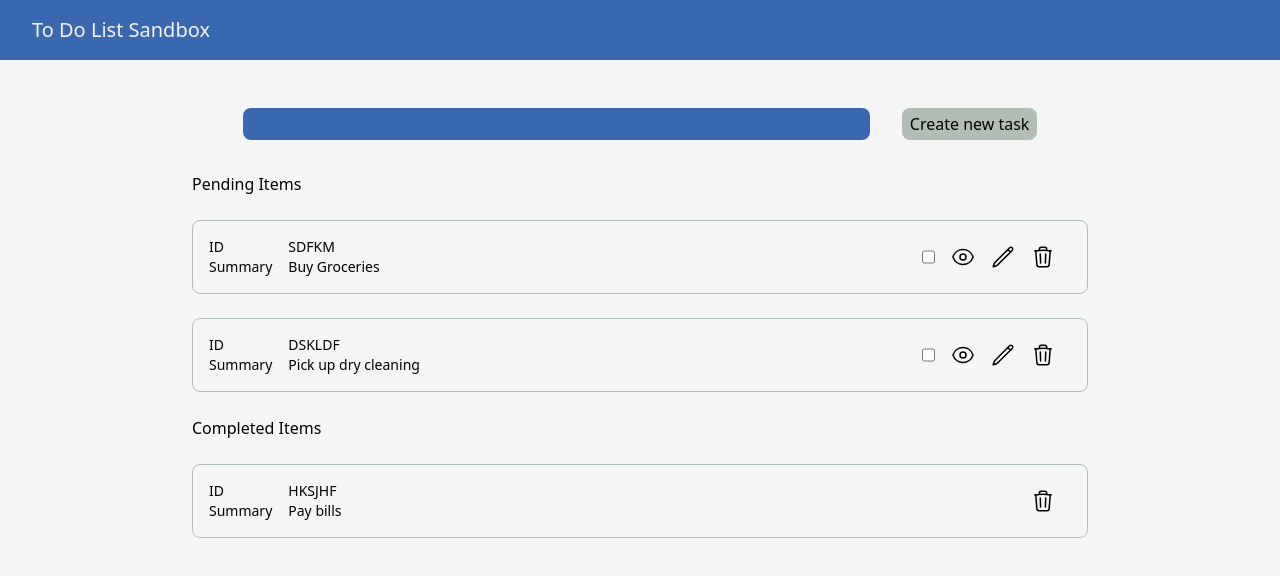
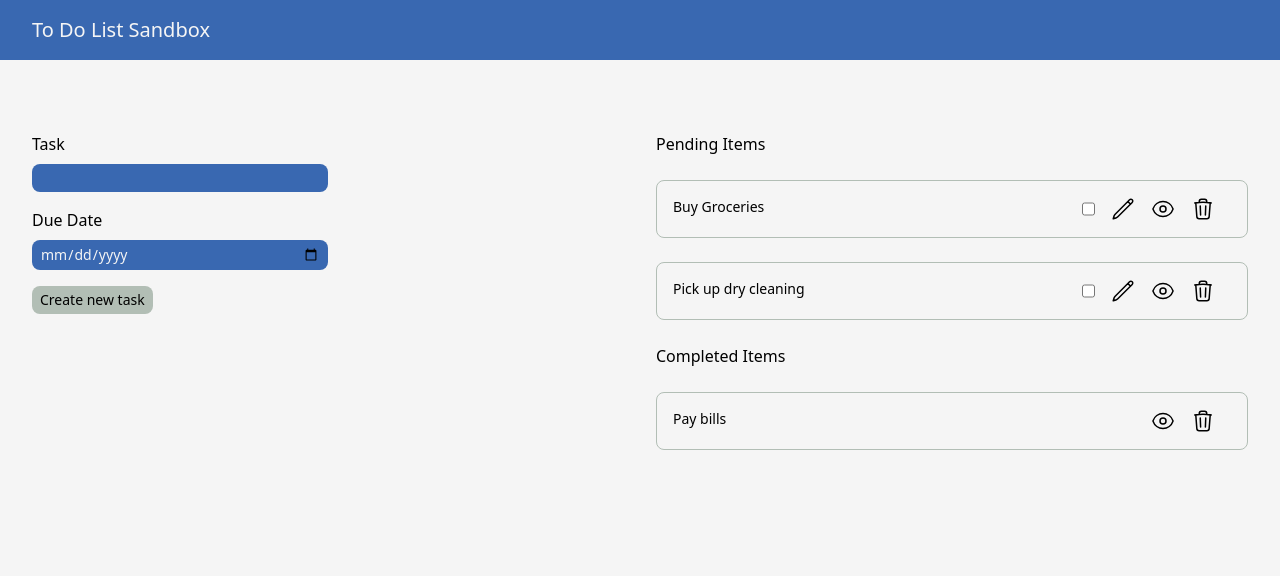
Before and after one commit to faizbasir/FE-to-do-list, a React app: page / in a window 1280 px wide. Shown: the top 576 px of the page. Built offline with nearby package versions, Linux system fonts and the light colour scheme.

Commit message:
completed create, read and delete function

```diff
--- a/src/App.tsx
+++ b/src/App.tsx
@@ -8,8 +8,10 @@ const App = () => {
   return (
     <>
       <Header />
-      <Form />
-      <TaskList />
+      <div className="flex flex-row px-4">
+        <Form />
+        <TaskList />
+      </div>
     </>
   );
 };
--- a/src/components/UI/content/input/Form.tsx
+++ b/src/components/UI/content/input/Form.tsx
@@ -1,23 +1,58 @@
-import React, { SyntheticEvent } from "react";
+import React, { useState } from "react";
+import { useAppDispatch } from "../../../store/store";
+import { addTask } from "../../../store/todoSlice";
+import shortid from "shortid";
 
 const Form = () => {
-  const submitHandler = (e: SyntheticEvent) => {
+  const [task, setTask] = useState("");
+  const [date, setDate] = useState("");
+
+  const dispatch = useAppDispatch();
+
+  const submitHandler = (e: React.SyntheticEvent) => {
     e.preventDefault();
+    dispatch(
+      addTask({
+        id: shortid.generate(),
+        completed: false,
+        dueDate: date,
+        summary: task,
+      })
+    );
+    setTask("");
+    setDate("");
+  };
+
+  const changeHandler = (e: React.ChangeEvent<HTMLInputElement>) => {
+    setTask(e.currentTarget.value);
+  };
+
+  const dateChangeHandler = (e: React.ChangeEvent<HTMLInputElement>) => {
+    setDate(e.currentTarget.value);
   };
 
   return (
     <>
       <form
         onSubmit={submitHandler}
-        className="mt-12 w-[70%] mx-auto flex justify-center"
+        className="mt-12 w-[50%] p-4 flex flex-col"
       >
+        <p className=" mt-2">Task</p>
         <input
           type="text"
-          className="bg-secondary px-2 py-1 rounded-lg w-[70%] text-primary mr-8"
+          className="bg-secondary px-2 py-1 rounded-lg text-primary w-[50%] mt-2 text-sm"
+          onChange={changeHandler}
+          value={task}
+        />
+        <p className=" mt-4">Due Date</p>
+        <input
+          type="date"
+          className="bg-secondary px-2 py-1 rounded-lg text-primary w-[50%] mt-2 text-sm"
+          onChange={dateChangeHandler}
         />
         <button
           type="submit"
-          className="bg-gray px-2 py-1 rounded-lg hover:bg-darkgray"
+          className="bg-gray px-2 py-1 rounded-lg hover:bg-darkgray w-fit mt-4 text-sm"
         >
           Create new task
         </button>
--- a/src/components/UI/content/tasks/TaskItem.tsx
+++ b/src/components/UI/content/tasks/TaskItem.tsx
@@ -1,35 +1,60 @@
-import React from "react";
+import React, { useState } from "react";
 import { PencilIcon, TrashIcon, EyeIcon } from "@heroicons/react/24/outline";
+import { useAppDispatch } from "../../../store/store";
+import { deleteTask } from "../../../store/todoSlice";
+import ViewModal from "../../modal/ViewModal";
 
 interface Props {
   id: string;
   summary: string;
   completed: boolean;
+  dueDate: string;
 }
 
 const TaskItem = (props: Props) => {
+  const dispatch = useAppDispatch();
+  const [showViewModal, setShowViewModal] = useState(false);
+
+  const deleteHandler = () => {
+    dispatch(deleteTask(props.id));
+  };
+
+  const editHandler = () => {};
+
+  const viewHandler = () => {
+    setShowViewModal(!showViewModal);
+  };
+
   return (
     <>
+      {showViewModal && (
+        <ViewModal
+          header={"Header here"}
+          id={props.id}
+          summary={props.summary}
+          completed={props.completed}
+          dueDate={props.dueDate}
+          onCancel={viewHandler}
+        />
+      )}
       <div className="flex flex-row justify-between my-6 border border-1 border-gray rounded-lg p-4">
-        <div className="flex flex-row">
-          <div className="mr-4">
-            <p className="text-sm">ID</p>
-            <p className="text-sm">Summary</p>
-          </div>
-          <div>
-            <p className="text-sm">{props.id}</p>
-            <p className="text-sm">{props.summary}</p>
-          </div>
-        </div>
+        <p className="text-sm">{props.summary}</p>
         <div className="flex flex-row items-center">
           {props.completed === false && (
             <>
               <input type="checkbox" className="h-6 mr-4" />
-              <EyeIcon className="h-6 mr-4" />
-              <PencilIcon className="h-6 mr-4" />
+
+              <PencilIcon
+                className="h-6 mr-4 cursor-pointer"
+                onClick={editHandler}
+              />
             </>
           )}
-          <TrashIcon className="h-6 mr-4" />
+          <EyeIcon className="h-6 mr-4 cursor-pointer" onClick={viewHandler} />
+          <TrashIcon
+            className="h-6 mr-4 cursor-pointer"
+            onClick={deleteHandler}
+          />
         </div>
       </div>
     </>
--- a/src/components/UI/content/tasks/TaskList.tsx
+++ b/src/components/UI/content/tasks/TaskList.tsx
@@ -11,14 +11,15 @@ const TaskList = () => {
 
   return (
     <>
-      <div className="w-[70%] mx-auto my-8">
-        <p>Pending Items</p>
+      <div className="p-4 w-[50%] my-12">
+        <p className="mt-2">Pending Items</p>
         {pendingItems.map((task) => (
           <TaskItem
             id={task.id}
             summary={task.summary}
             completed={task.completed}
             key={task.id}
+            dueDate={task.dueDate}
           />
         ))}
         <p>Completed Items</p>
@@ -28,6 +29,7 @@ const TaskList = () => {
             summary={task.summary}
             completed={task.completed}
             key={task.id}
+            dueDate={task.dueDate}
           />
         ))}
       </div>
--- /dev/null
+++ b/src/components/UI/modal/Modal.tsx
@@ -0,0 +1,25 @@
+import React, { ReactNode } from "react";
+
+interface Props {
+  footer: ReactNode;
+  header: string;
+  content: string;
+}
+
+const Modal = (props: Props) => {
+  return (
+    <>
+      <div className="fixed inset-0 backdrop-blur-sm">
+        <div className="bg-secondary w-[60%] mx-auto mt-24 rounded-lg">
+          <header className="text-primary text-center py-4">
+            {props.header}
+          </header>
+          <div className="text-primary text-center py-4">{props.content}</div>
+          <footer>{props.footer}</footer>
+        </div>
+      </div>
+    </>
+  );
+};
+
+export default Modal;
--- /dev/null
+++ b/src/components/UI/modal/ViewModal.tsx
@@ -0,0 +1,51 @@
+import React from "react";
+
+interface Props {
+  header: string;
+  id: string;
+  summary: string;
+  completed: boolean;
+  dueDate: string;
+  onCancel: () => void;
+}
+
+const ViewModal = (props: Props) => {
+  return (
+    <>
+      <div className="fixed inset-0 backdrop-blur-sm">
+        <div className="bg-secondary w-[30%] mx-auto mt-24 rounded-lg">
+          <header className="text-primary text-center pt-4">
+            {props.header}
+          </header>
+          <div className="flex flex-row justify-center mt-4">
+            <div className="w-fit mx-4">
+              <p className="text-primary text-sm mt-2">ID</p>
+              <p className="text-primary text-sm mt-2">Summary</p>
+              <p className="text-primary text-sm mt-2">Due Date</p>
+              <p className="text-primary text-sm mt-2">Completed</p>
+            </div>
+            <div className="w-fit mx-4">
+              <p className="text-primary text-sm mt-2">{props.id}</p>
+              <p className="text-primary text-sm mt-2">{props.summary}</p>
+              <p className="text-primary text-sm mt-2">{props.dueDate}</p>
+
+              <p className="text-primary text-sm mt-2">
+                {props.completed ? "Yes" : "No"}
+              </p>
+            </div>
+          </div>
+          <footer className="p-4">
+            <button
+              className="bg-gray py-1 px-2 rounded-lg hover:bg-darkgray text-sm"
+              onClick={props.onCancel}
+            >
+              Close
+            </button>
+          </footer>
+        </div>
+      </div>
+    </>
+  );
+};
+
+export default ViewModal;
--- a/src/components/store/todoSlice.tsx
+++ b/src/components/store/todoSlice.tsx
@@ -3,21 +3,42 @@ import { PayloadAction, createSlice } from "@reduxjs/toolkit";
 interface Task {
   summary: string;
   id: string;
+  dueDate: string;
   completed: boolean;
 }
 
 const initialState = [
-  { id: "SDFKM", summary: "Buy Groceries", completed: false },
-  { id: "DSKLDF", summary: "Pick up dry cleaning", completed: false },
-  { id: "HKSJHF", summary: "Pay bills", completed: true },
+  {
+    id: "SDFKM",
+    summary: "Buy Groceries",
+    completed: false,
+    dueDate: "2023-12-08",
+  },
+  {
+    id: "DSKLDF",
+    summary: "Pick up dry cleaning",
+    completed: false,
+    dueDate: "2023-12-08",
+  },
+  {
+    id: "HKSJHF",
+    summary: "Pay bills",
+    completed: true,
+    dueDate: "2023-12-08",
+  },
 ];
 
 const createNewTask = (state: Task[], action: PayloadAction<Task>) => {
   state.push({
     id: action.payload.id,
+    dueDate: action.payload.dueDate,
     summary: action.payload.summary,
-    completed: false,
+    completed: action.payload.completed,
   });
+};
+
+const deleteExistingTask = (state: Task[], action: PayloadAction<string>) => {
+  return state.filter((task) => task.id !== action.payload);
 };
 
 const todoSlice = createSlice({
@@ -25,8 +46,9 @@ const todoSlice = createSlice({
   initialState,
   reducers: {
     addTask: createNewTask,
+    deleteTask: deleteExistingTask,
   },
 });
 
-export const { addTask } = todoSlice.actions;
+export const { addTask, deleteTask } = todoSlice.actions;
 export default todoSlice.reducer;
```
